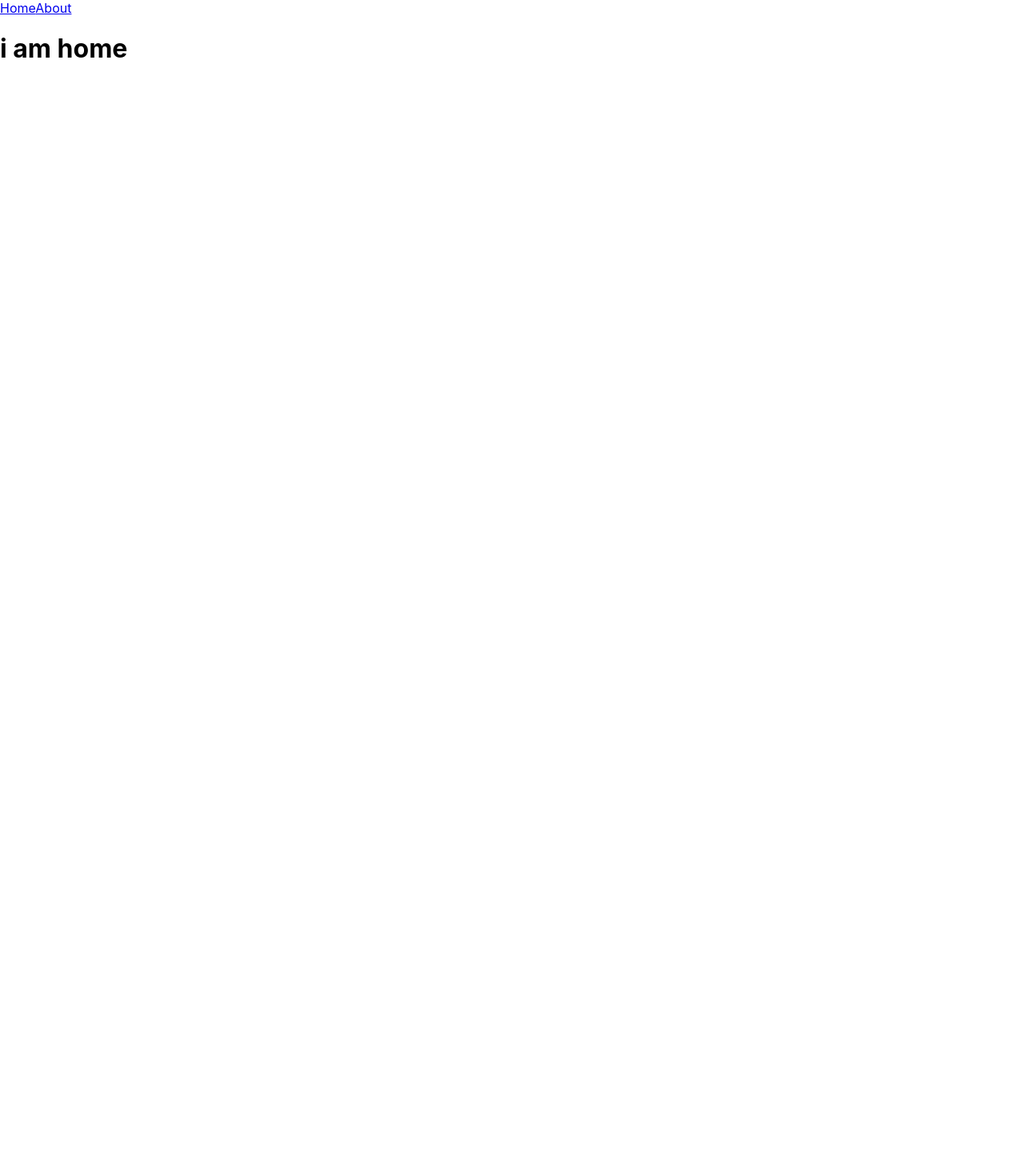
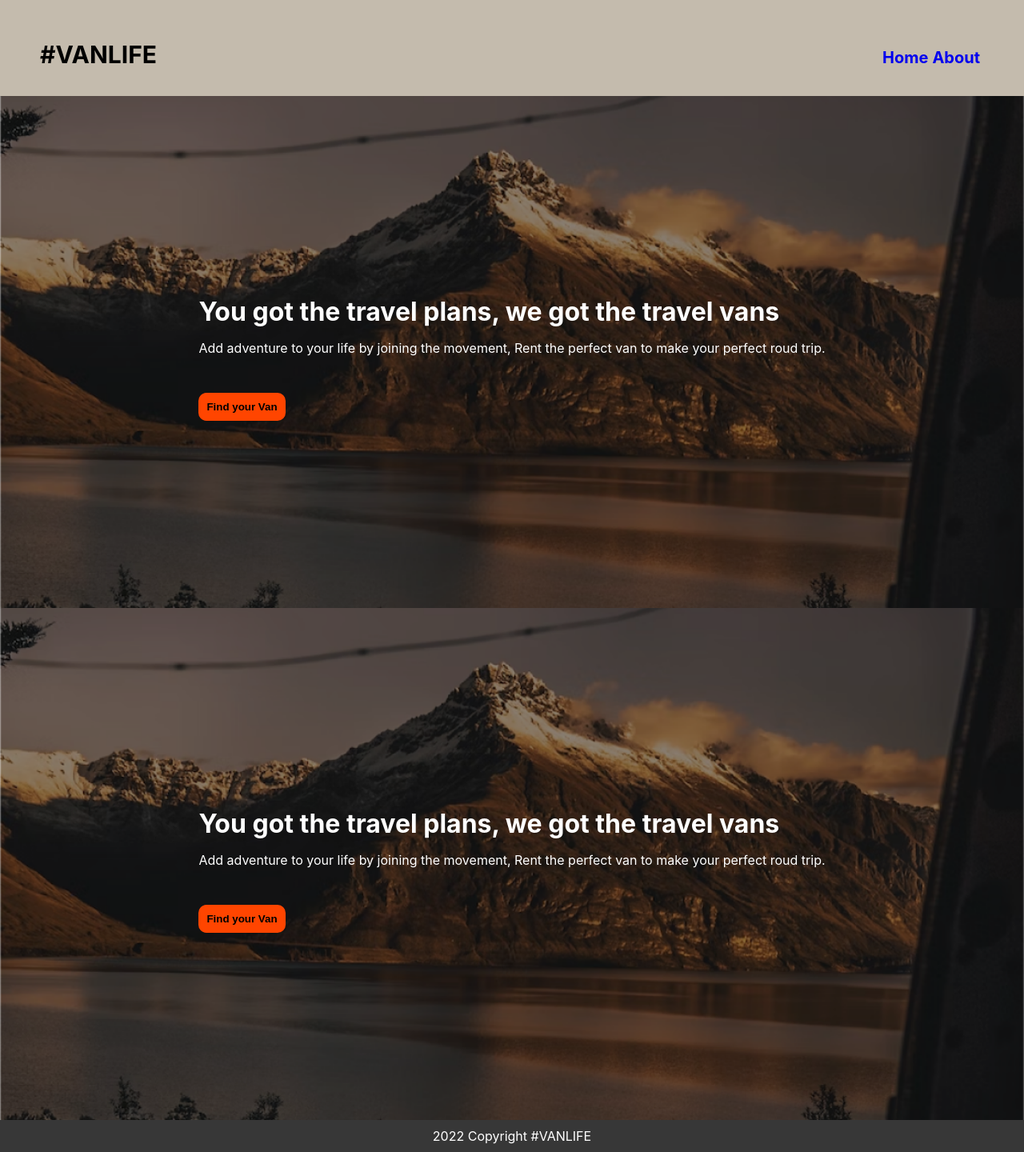
Before and after one commit to Nawzneen/React-OnlineShop, a React (Create React App) app: page / in a window 1280 px wide. Shown: the whole page at 80% size. Before the commit the page ends 800 px from the top, so only its background shows below. Built offline with nearby package versions, Linux system fonts and the light colour scheme.

Commit message:
Create a website with links

```diff
--- a/src/App.css
+++ b/src/App.css
@@ -1,4 +1,4 @@
-body {
+/* body {
   margin: 0;
   background: url(./Images/workshopBackground.jpg);
   background-size: cover;
@@ -88,4 +88,56 @@ div div {
 
 .video-game-button:focus:not(:focus-visible) {
   outline: 0;
+8} */
+* {
+  margin: 0;
+  padding: 0;
+  box-sizing: border-box;
 }
+nav {
+  height: 15vh;
+  background-color: rgb(196, 187, 173);
+  display: flex;
+  justify-content: space-between;
+  padding: 50px 50px;
+  font-size: 30px;
+  font-weight: bold;
+}
+nav a {
+  text-decoration: none;
+  padding-right: 5px;
+  font-size: 20px;
+}
+.home {
+  background-image: url(./Images/image\ 53.png);
+  padding: 5%;
+  height: 80vh;
+  background-repeat: no-repeat;
+  background-size: cover;
+  background-position: center;
+  display: flex;
+  justify-content: center;
+  align-items: center;
+}
+.home h1,
+p {
+  color: white;
+  margin: 1rem 0;
+}
+.home button {
+  padding: 10px;
+  margin-top: 30px;
+  background-color: orangered;
+  border: none;
+  border-radius: 10px;
+  font-weight: bold;
+}
+.footer {
+  background-color: rgb(55, 55, 55);
+  padding: 10px;
+  display: flex;
+  align-items: center;
+  justify-content: center;
+  color: white;
+  height: 5vh;
+}
--- /dev/null
+++ b/src/Components/Footer.js
@@ -0,0 +1,7 @@
+import React from "react";
+import { BrowserRouter, Routes, Route, Link } from "react-router-dom";
+import "../App.css";
+
+export default function Home() {
+  return <div className="footer">2022 Copyright #VANLIFE</div>;
+}
--- /dev/null
+++ b/src/Components/Home.js
@@ -0,0 +1,18 @@
+import React from "react";
+import { BrowserRouter, Routes, Route, Link } from "react-router-dom";
+import "../App.css";
+
+export default function Home() {
+  return (
+    <div className="home">
+      <div className="home-header">
+        <h1>You got the travel plans, we got the travel vans</h1>
+        <p>
+          Add adventure to your life by joining the movement, Rent the perfect
+          van to make your perfect roud trip.
+        </p>
+        <button>Find your Van</button>
+      </div>
+    </div>
+  );
+}
--- /dev/null
+++ b/src/Components/Nav.js
@@ -0,0 +1,15 @@
+import React from "react";
+import { BrowserRouter, Routes, Route, Link } from "react-router-dom";
+import "../App.css";
+
+export default function Nav() {
+  return (
+    <nav>
+      #VANLIFE
+      <div className="nav-links">
+        <Link to="/Home">Home</Link>
+        <Link to="/About">About</Link>
+      </div>
+    </nav>
+  );
+}
--- a/src/index.js
+++ b/src/index.js
@@ -2,27 +2,30 @@ import React from "react";
 import ReactDOM from "react-dom/client";
 import { BrowserRouter, Routes, Route, Link } from "react-router-dom";
 import "./index.css";
+import Nav from "./Components/Nav";
+import Home from "./Components/Home";
+
+import Footer from "./Components/Footer";
+
 // import App from "./App";
 import reportWebVitals from "./reportWebVitals";
 function App() {
   return (
+    <div>
       <BrowserRouter>
-      <nav>
-        <Link to="/Home">Home</Link>
-        <Link to="/About">About</Link>
-      </nav>
-
+        <Nav />
         <Routes>
           <Route path="/" element={<Home />} />
           <Route path="/about" element={<About />} />
         </Routes>
       </BrowserRouter>
+      <Home />
+      <Footer />
+    </div>
   );
 }
 function About() {
   return <h1> i am about</h1>;
 }
-function Home() {
-  return <h1> i am home</h1>;
-}
+
 ReactDOM.createRoot(document.getElementById("root")).render(<App />);
```
Also changed, not shown: src/Images/image 53.png (added). Lines whose indentation alone changed are shown as unchanged.
